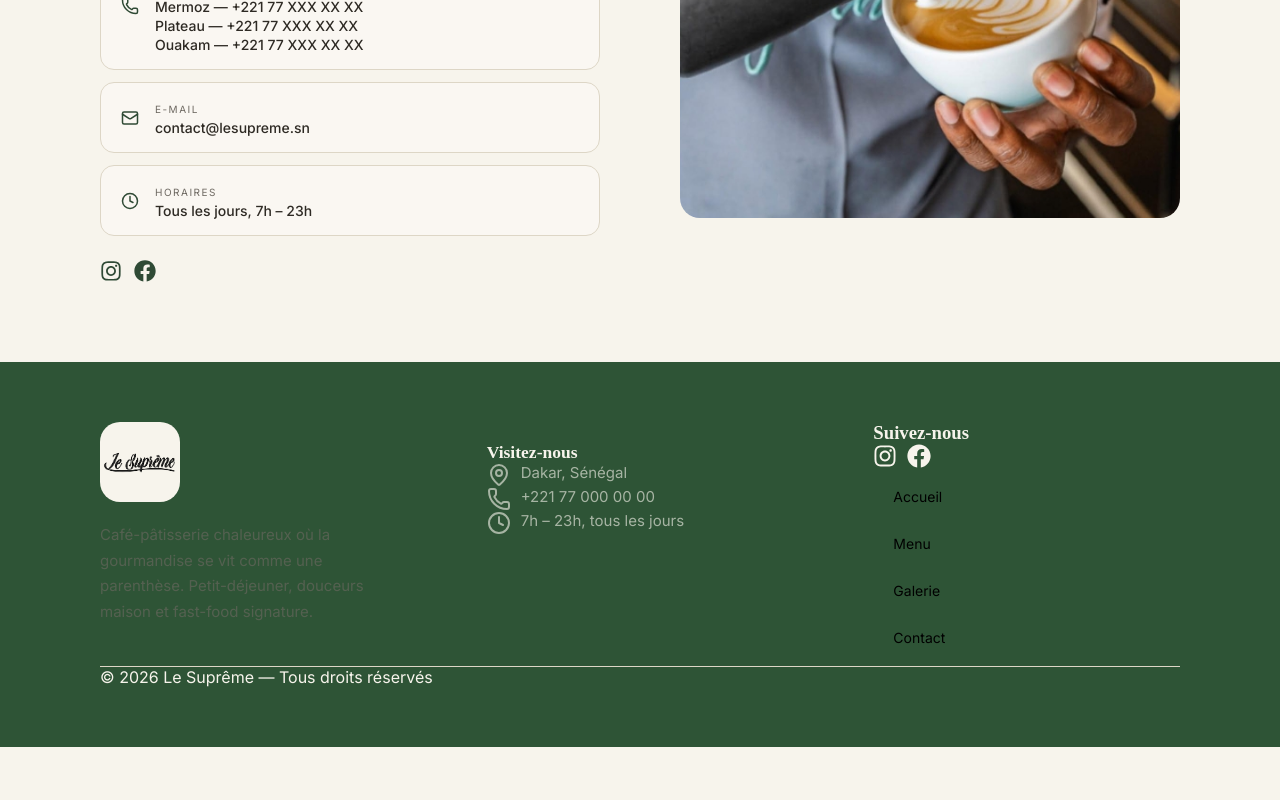
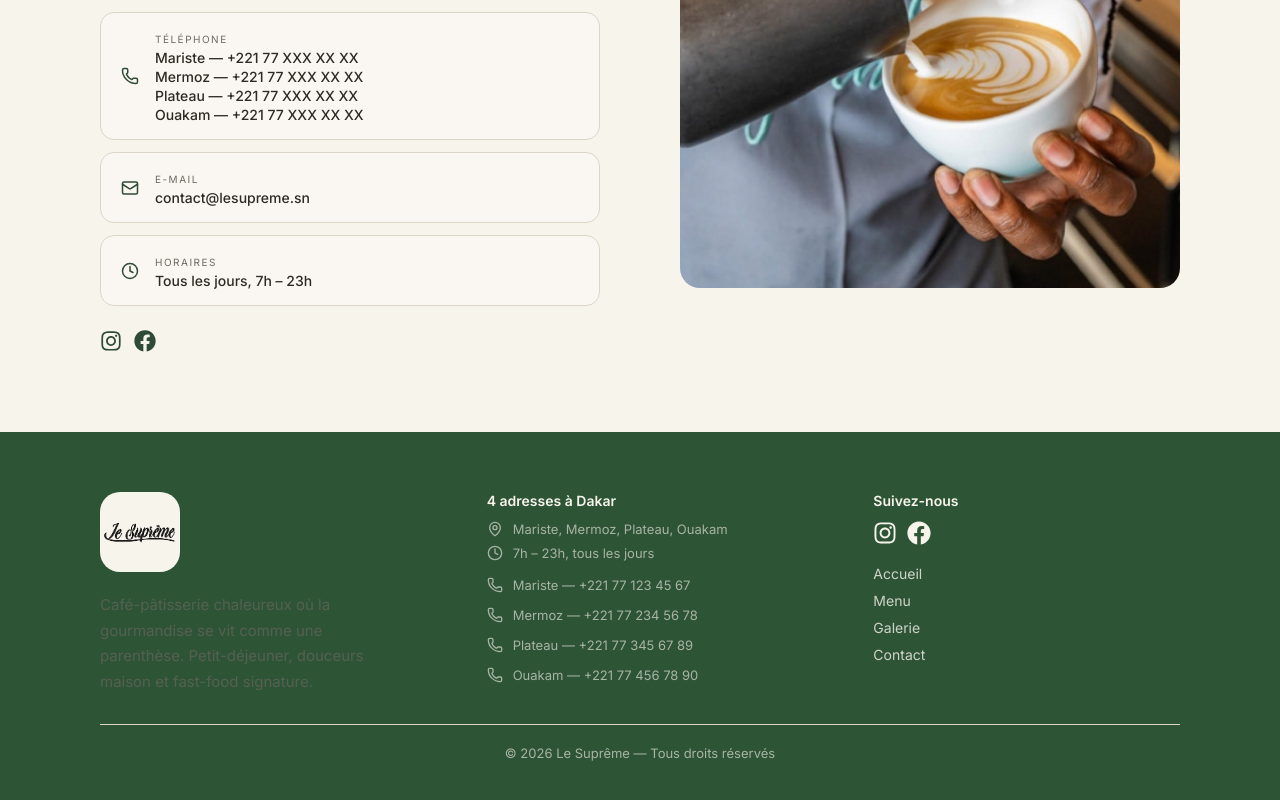
Before and after one commit to bettyhubcod/le-supreme-website, a React (Vite) app: page /contact in a window 1280 px wide. Shown: the part 638-1438 px from the top of the page. Before the commit the page ends 1385 px from the top, so only its background shows below. Built offline with nearby package versions, Linux system fonts and the light colour scheme; a web font is replaced by a local one.

Commit message:
modification du footer

```diff
--- a/src/components/Footer.jsx
+++ b/src/components/Footer.jsx
@@ -8,6 +8,7 @@ function Footer() {
   return (
     <footer>
       <div className="footer-top">
+        {/* COL 1 — Logo + description */}
         <div className="footer-col">
           <div className="logo">
             <NavLink to="/">
@@ -22,17 +23,24 @@ function Footer() {
           </div>
         </div>
 
+        {/* COL 2 — 4 adresses */}
         <div className="footer-col">
           <div className="visitez-nous">
-            <h3>Visitez-nous</h3>
+            <h3>4 adresses à Dakar</h3>
             <div className="info">
-              <p><MapPin />Dakar, Sénégal</p>
-              <p><Phone />+221 77 000 00 00</p>
-              <p><Clock />7h – 23h, tous les jours</p>
+              <p><MapPin size={16} />Mariste, Mermoz, Plateau, Ouakam</p>
+              <p><Clock size={16} />7h – 23h, tous les jours</p>
+              <div className="telephones">
+                <p><Phone size={16} />Mariste — +221 77 123 45 67</p>
+                <p><Phone size={16} />Mermoz — +221 77 234 56 78</p>
+                <p><Phone size={16} />Plateau — +221 77 345 67 89</p>
+                <p><Phone size={16} />Ouakam — +221 77 456 78 90</p>
+              </div>
             </div>
           </div>
         </div>
 
+        {/* COL 3 — Réseaux + nav */}
         <div className="footer-col">
           <div className="suivez-nous">
             <h3>Suivez-nous</h3>
--- a/src/styles/Footer.css
+++ b/src/styles/Footer.css
@@ -1,68 +1,117 @@
-footer{
+footer {
   background-color: #2e5436;
-    width:auto;
+  width: auto;
   height: fit-content;
   padding: 30px;
 }
-.logo img{
+
+.logo img {
   width: 80px;
   height: 80px;
   background-color: #F7F4EC;
-    border-radius:20px ;
+  border-radius: 20px;
 }
-a {
-  color: inherit;
-  text-decoration: none;
-}
-.social-icons {
-  display: flex;
-  gap: 10px;
-}
-.description{
+
+.description {
   color: #F7F4EC;
   opacity: 60%;
   font-family: 'Inter', sans-serif;
-     font-weight:lighter;
+  font-weight: lighter;
+  margin-top: 16px;
 }
-.visitez-nous{
+
+.visitez-nous {
   padding-top: 20px;
   color: #F7F4EC;
   font-size: 15px;
 }
-.info{
+
+.visitez-nous h3 {
+  font-family: 'Inter', sans-serif;
+  font-size: 14px;
+  font-weight: 600;
+  margin-bottom: 12px;
+}
+
+.info {
   opacity: 60%;
   font-family: 'Inter', sans-serif;
 }
 
 .info p {
   display: flex;
+  align-items: center;
   gap: 10px;
+  margin-top: 8px;
+  font-size: 13px;
 }
+
 .suivez-nous {
   color: #F7F4EC;
+  padding-top: 20px;
 }
-.suivez-nous p{
-     opacity: 60%;
+
+.suivez-nous h3 {
   font-family: 'Inter', sans-serif;
+  font-size: 14px;
+  font-weight: 600;
+  margin-bottom: 12px;
 }
-a{
-    text-decoration: none;
 
-    color: #F7F4EC ;
-}
-.ligne_decor{
-  background-color: #DDD6C6;
-    width:100%;
-    height: 0.5px;
-}
-.droits p {
-     color: #F7F4EC ;
-   font-family: 'Inter', sans-serif;
-}
-.icon{
+.social-icons {
   display: flex;
   gap: 10px;
 }
+
+.nav {
+  margin-top: 20px;
+}
+
+.nav ul {
+  list-style: none;
+  padding: 0;
+  margin: 0;
+  display: flex;
+  flex-direction: column;
+  gap: 10px;
+}
+
+.nav ul li a {
+  color: #F7F4EC;
+  font-family: 'Inter', sans-serif;
+  font-size: 14px;
+  text-decoration: none;
+  opacity: 80%;
+}
+
+a {
+  color: inherit;
+  text-decoration: none;
+}
+
+.ligne_decor {
+  background-color: #DDD6C6;
+  width: 100%;
+  height: 0.5px;
+  margin-top: 30px;
+  margin-bottom: 20px;
+}
+
+.droits p {
+  color: #F7F4EC;
+  font-family: 'Inter', sans-serif;
+  font-size: 13px;
+  opacity: 60%;
+  text-align: center;
+}
+
+.telephones {
+  margin-top: 8px;
+  display: flex;
+  flex-direction: column;
+  gap: 6px;
+}
+
 /* ── FOOTER DESKTOP ── */
 @media (min-width: 1024px) {
   footer {
@@ -78,4 +127,12 @@ a{
   .footer-col {
     flex: 1;
   }
+
+  .visitez-nous {
+    padding-top: 0;
   }
+
+  .suivez-nous {
+    padding-top: 0;
+  }
+}
```
Lines whose indentation alone changed are shown as unchanged.
